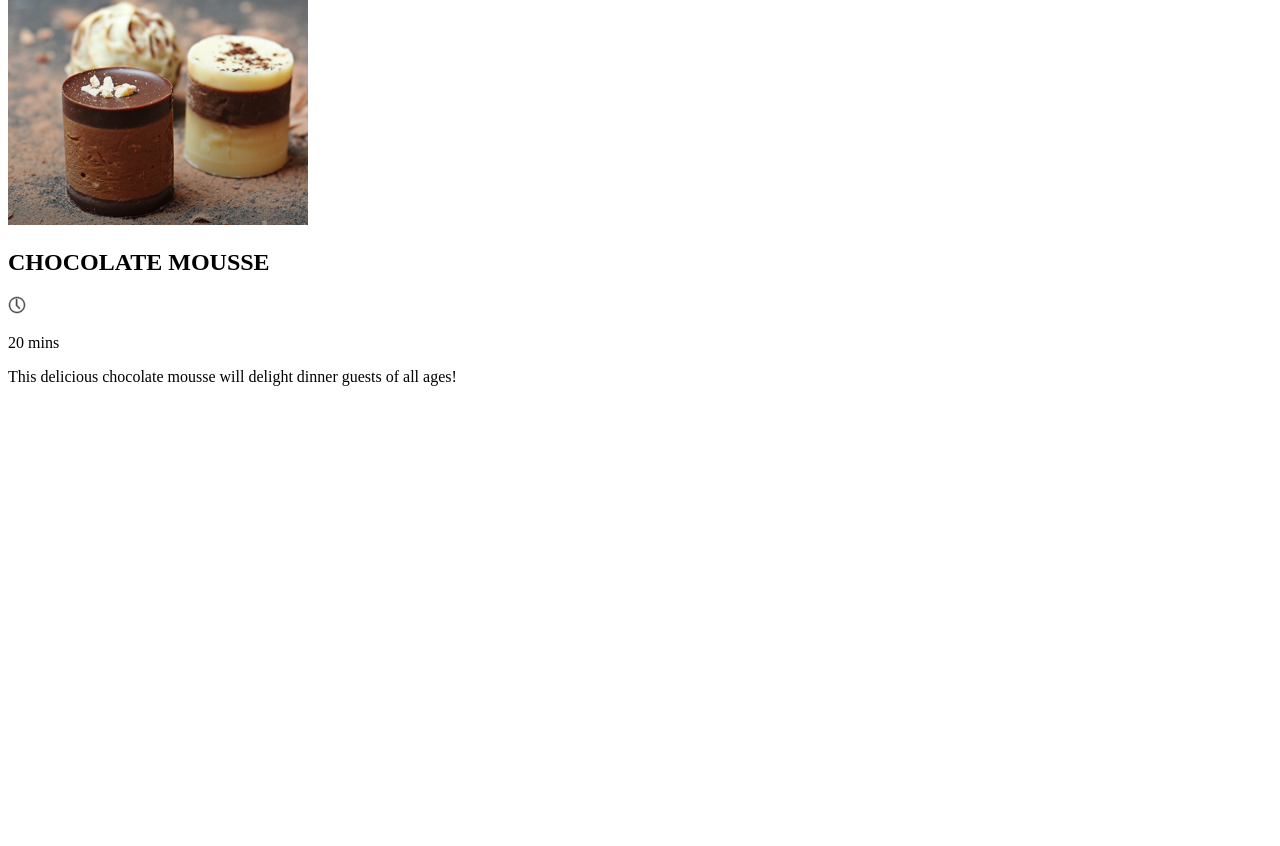
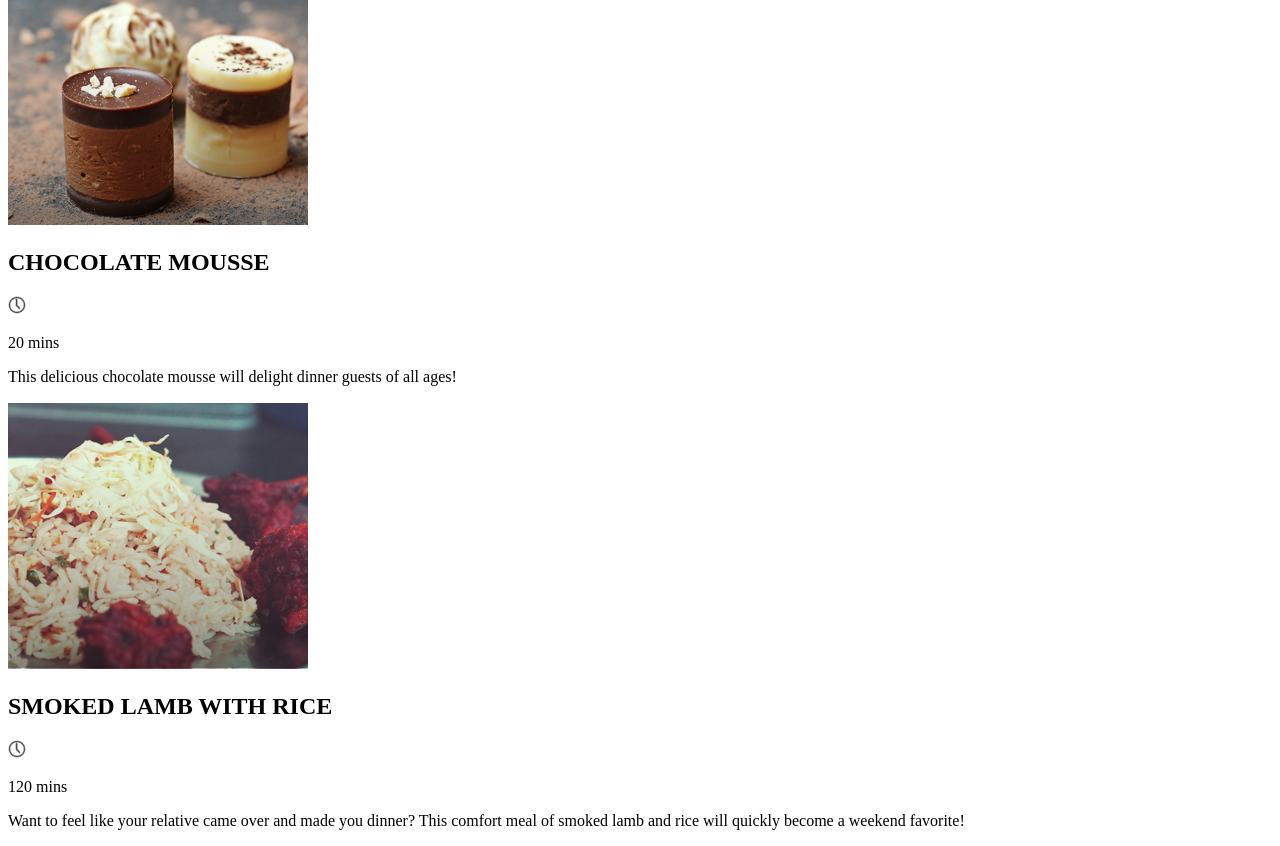
Before and after one commit to kendallawills/Codecademy_Savory, a plain HTML site: page index.html in a window 1280 px wide. Shown: the part 35-881 px from the top of the page. Before the commit the page ends 800 px from the top, so only its background shows below. Drawn offline with Linux system fonts and the light colour scheme.

Commit message:
Add Recipe B

```diff
--- a/index.html
+++ b/index.html
@@ -17,6 +17,8 @@
 
         <!-- MAIN -->
         <main>
+
+            <!-- RECIPE A -->
             <div class="recipe a">
                 <img src="resources/images/image-1.webp">
                 <h2>CHOCOLATE MOUSSE</h2>
@@ -25,6 +27,19 @@
                 <p class="description">This delicious chocolate mousse will delight dinner
                     guests of all ages!</p>
             </div>
+
+            <!-- RECIPE B -->
+            <div class="recipe b">
+                <img src="resources/images/image-2.webp">
+                <h2>SMOKED LAMB WITH RICE</h2>
+                <img src="resources/images/time.svg" class="time">
+                <p class="mins">120 mins</p>
+                <p class="description">Want to feel like your relative came over and made you
+                    dinner? This comfort meal of smoked lamb and rice will quickly become a
+                    weekend favorite!</p>
+                </p>
+            </div>
+
         </main>
 
     </body>
```
Also changed, not shown: resources/images/image-2.webp (added).
